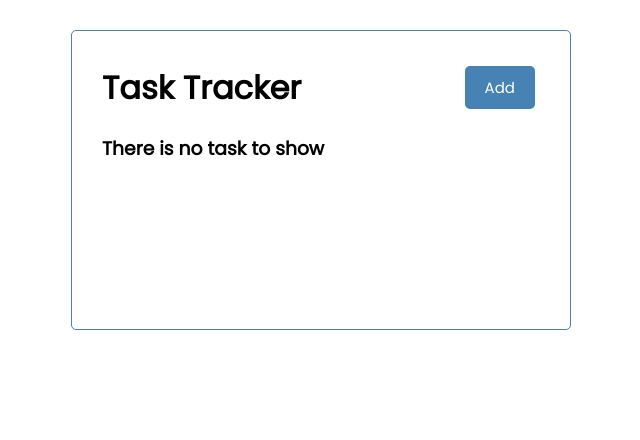
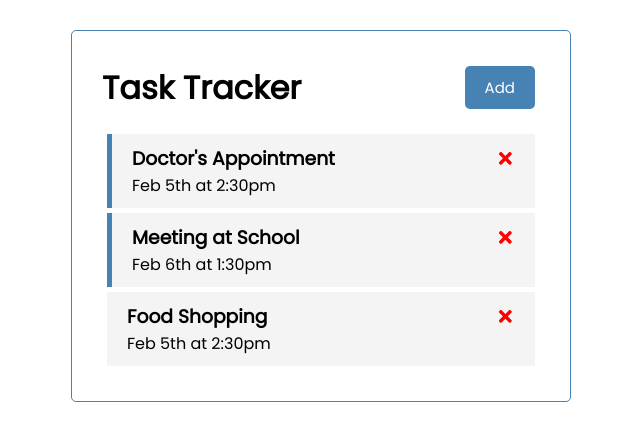
Before and after one commit to EmmanuelOBUjunior/taskTracker, a React (Create React App) app: page / in a window 1280 px wide. Shown: the top 440 px of the page, without its empty margins (319-959 px from the left). Built offline with nearby package versions, Linux system fonts and the light colour scheme; data requests are answered from the project's data file.

Commit message:
Fetch task from server

```diff
--- a/src/App.js
+++ b/src/App.js
@@ -7,15 +7,22 @@ function App() {
   const [showAddTasks, setShowAddTasks] = useState(false)
   const [tasks, setTasks] = useState([]);
   useEffect(()=>{
-    const fetchTask = async () =>{
+    const getTasks = async () =>{
+      const taskFromServer = await fetchTasks();
+      setTasks(taskFromServer)
+    }
+
+    getTasks();
+  },[])
+
+
+    //FETCH TASK
+    const fetchTasks = async () =>{
       const res = await fetch('http://localhost:5000/tasks')
       const data = await res.json()
 
-      console.log(data)
+      return data
     }
-
-    fetchTask();
-  },[])
 
     //ADD TASK
     const addTask = (task) =>{
```
